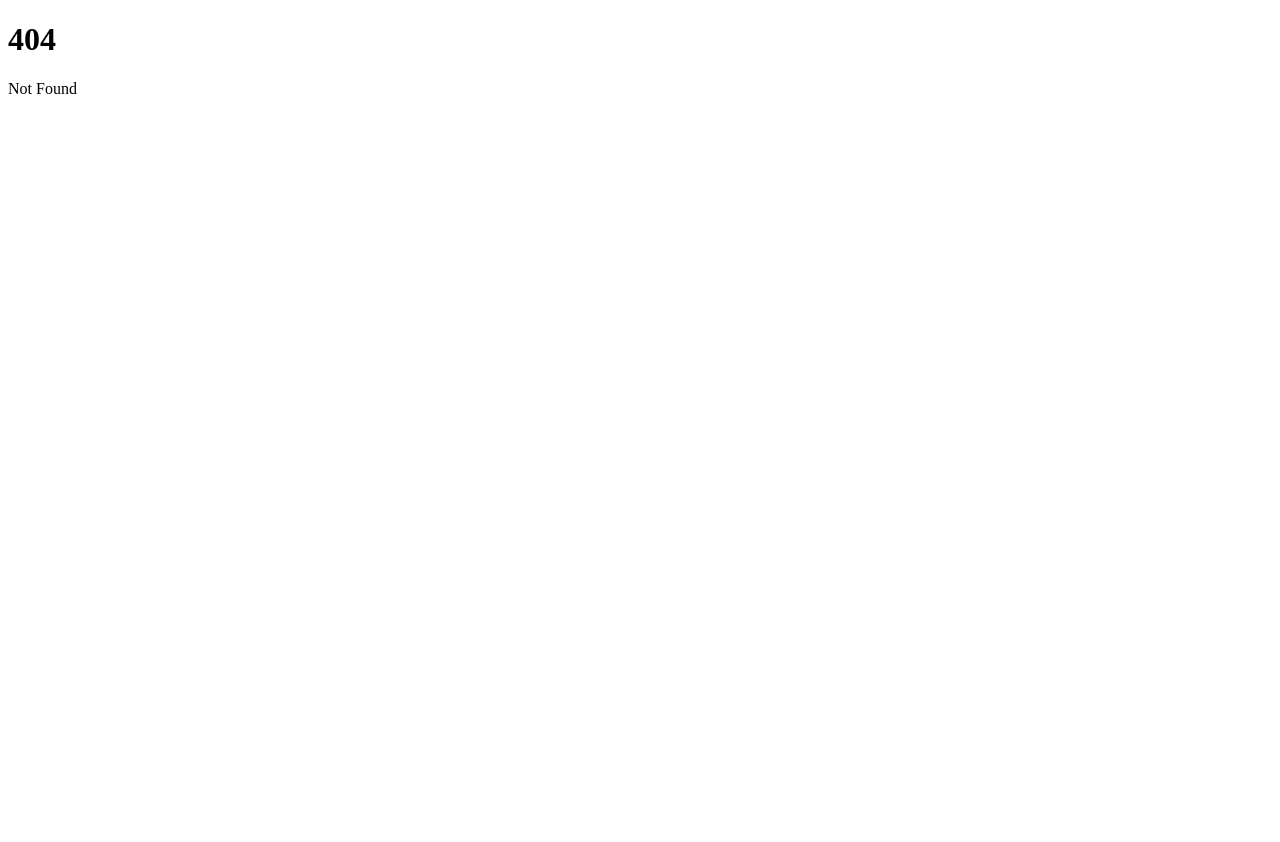
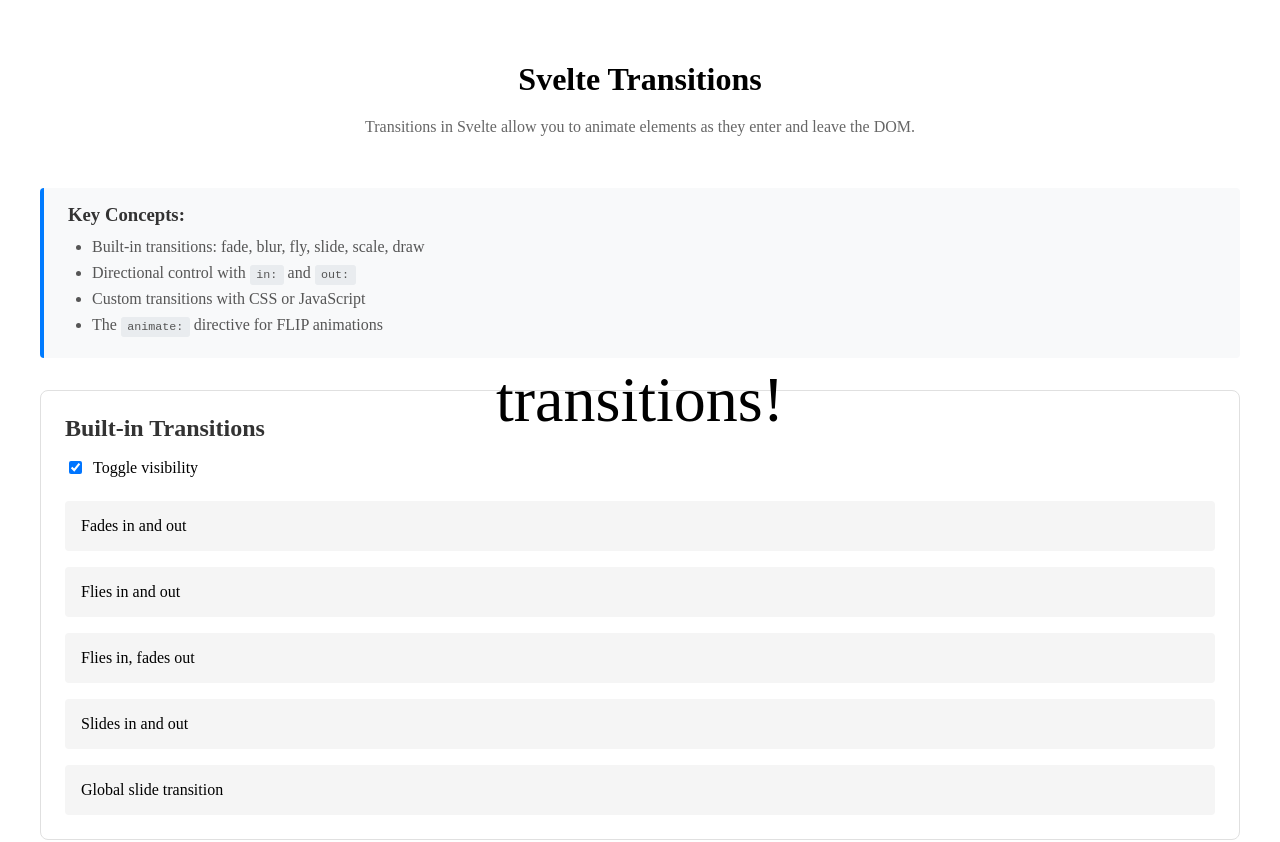
Before and after one commit to RakibRahman/Svelte, a SvelteKit app: page /transitions in a window 1280 px wide. Before the commit this address had no page. Shown: the top 842 px of the page. Before the commit the page ends 800 px from the top, so only its background shows below. Built offline with nearby package versions, Linux system fonts and the light colour scheme.

Commit message:
transitions

```diff
--- a/src/routes/+page.svelte
+++ b/src/routes/+page.svelte
@@ -36,6 +36,7 @@
                 >Go to Classes and styles Page →</a
             >
             <a href="/actions" class="nav-button">Go to Actions Page →</a>
+            <a href="/transitions" class="nav-button">Go to Transitions Page →</a>
         </nav>
         <Nested />
         <img {src} alt="{name} dances." width="80px" />
--- /dev/null
+++ b/src/routes/transitions/+page.svelte
@@ -0,0 +1,294 @@
+<script lang="ts">
+    import { fade, fly, slide } from "svelte/transition";
+    import { elasticOut } from "svelte/easing";
+    import { flip } from "svelte/animate";
+
+    const messages = [
+        "reticulating splines...",
+        "generating witty dialog...",
+        "swapping time and space...",
+        "640K ought to be enough for anybody",
+        "checking the gravitational constant in your locale...",
+        "keep calm and npm install",
+        "counting backwards from Infinity",
+        "I'm sorry Dave, I can't do that.",
+        "adjusting flux capacitor...",
+        "constructing additional pylons...",
+        "rm -rf /",
+    ];
+
+    let visible = $state(true);
+    let status = $state("waiting...");
+    const spin = (node: HTMLElement, { duration }: { duration: number }) => {
+        console.log(node);
+        return {
+            duration,
+            css: (t: number, u: number) => {
+                const eased = elasticOut(t);
+
+                return `
+					transform: scale(${eased}) rotate(${eased * 1080}deg);
+					color: hsl(
+						${Math.trunc(t * 360)},
+						${Math.min(100, 1000 * u)}%,
+						${Math.min(50, 500 * u)}%
+					);`;
+            },
+        };
+    };
+
+    function typewriter(node: HTMLElement, { speed = 1 }) {
+        const valid =
+            node.childNodes.length === 1 &&
+            node.childNodes[0].nodeType === Node.TEXT_NODE;
+
+        if (!valid) {
+            throw new Error(
+                `This transition only works on elements with a single text node child`,
+            );
+        }
+
+        const text = node.textContent;
+        const duration = text.length / (speed * 0.01);
+
+        return {
+            duration,
+            tick: (t: number) => {
+                const i = Math.trunc(text.length * t);
+                node.textContent = text.slice(0, i);
+            },
+        };
+    }
+
+    let i = $state(-1);
+
+    $effect(() => {
+        const interval = setInterval(() => {
+            i += 1;
+            i %= messages.length;
+        }, 2500);
+
+        return () => {
+            clearInterval(interval);
+        };
+    });
+</script>
+
+<div class="container">
+    <h1>Svelte Transitions</h1>
+    <p class="intro">
+        Transitions in Svelte allow you to animate elements as they enter and
+        leave the DOM.
+    </p>
+
+    <div class="info-box">
+        <h3>Key Concepts:</h3>
+        <ul>
+            <li>Built-in transitions: fade, blur, fly, slide, scale, draw</li>
+            <li>
+                Directional control with <code>in:</code> and <code>out:</code>
+            </li>
+            <li>Custom transitions with CSS or JavaScript</li>
+            <li>The <code>animate:</code> directive for FLIP animations</li>
+        </ul>
+    </div>
+
+    <section class="demo-section">
+        <h2>Built-in Transitions</h2>
+        <label class="toggle">
+            <input type="checkbox" bind:checked={visible} />
+            <span>Toggle visibility</span>
+        </label>
+
+        {#if visible}
+            <div class="examples">
+                <p transition:fade>Fades in and out</p>
+                <p transition:fly={{ y: 200, duration: 2000 }}>
+                    Flies in and out
+                </p>
+                <p in:fly={{ y: 100, duration: 100 }} out:fade>
+                    Flies in, fades out
+                </p>
+                <p transition:slide>Slides in and out</p>
+                <p transition:slide|global>Global slide transition</p>
+            </div>
+        {/if}
+    </section>
+
+    <section class="demo-section">
+        <h2>Custom CSS Transition</h2>
+        <p class="description">
+            Create custom transitions by returning CSS properties
+        </p>
+        {#if visible}
+            <div class="centered" in:spin={{ duration: 8000 }} out:fade>
+                <span>transitions!</span>
+            </div>
+        {/if}
+    </section>
+
+    <section class="demo-section">
+        <h2>Custom JS Transition & Events</h2>
+        <p class="description">
+            Use JavaScript to control transitions and listen to transition
+            events
+        </p>
+        <p class="status">Status: {status}</p>
+        {#if visible}
+            <p
+                class="typewriter"
+                transition:typewriter={{ speed: 2 }}
+                onintrostart={() => (status = "intro started")}
+                onoutrostart={() => (status = "outro started")}
+                onintroend={() => (status = "intro ended")}
+                onoutroend={() => (status = "outro ended")}
+            >
+                The quick brown fox jumps over the lazy dog
+            </p>
+        {/if}
+    </section>
+
+    <section class="demo-section">
+        <h2>Key Blocks</h2>
+        <p class="description">
+            Trigger transitions on value changes using key blocks
+        </p>
+        {#key i}
+            <p class="loading" in:typewriter={{ speed: 10 }}>
+                {messages[i] || ""}
+            </p>
+        {/key}
+    </section>
+</div>
+
+<style>
+    .container {
+        max-width: 1200px;
+        margin: 0 auto;
+        padding: 2rem;
+    }
+
+    h1 {
+        text-align: center;
+        margin-bottom: 1rem;
+    }
+
+    h2 {
+        margin-top: 0;
+        margin-bottom: 1rem;
+        color: #333;
+    }
+
+    .intro {
+        text-align: center;
+        max-width: 800px;
+        margin: 0 auto 3rem;
+        color: #666;
+        line-height: 1.6;
+    }
+
+    .info-box {
+        background: #f8f9fa;
+        border-left: 4px solid #007bff;
+        padding: 1rem 1.5rem;
+        border-radius: 4px;
+        margin-bottom: 2rem;
+    }
+
+    .info-box h3 {
+        margin-top: 0;
+        margin-bottom: 0.75rem;
+        color: #333;
+    }
+
+    .info-box ul {
+        margin: 0;
+        padding-left: 1.5rem;
+    }
+
+    .info-box li {
+        margin: 0.5rem 0;
+        color: #555;
+    }
+
+    .info-box code {
+        background: #e9ecef;
+        padding: 0.2rem 0.4rem;
+        border-radius: 3px;
+        font-family: monospace;
+        font-size: 0.9em;
+    }
+
+    .demo-section {
+        background: #fff;
+        border: 1px solid #e0e0e0;
+        border-radius: 8px;
+        padding: 1.5rem;
+        margin-bottom: 2rem;
+    }
+
+    .description {
+        color: #666;
+        margin-bottom: 1rem;
+    }
+
+    .toggle {
+        display: flex;
+        align-items: center;
+        gap: 0.5rem;
+        margin-bottom: 1.5rem;
+        cursor: pointer;
+    }
+
+    .toggle input {
+        cursor: pointer;
+    }
+
+    .examples {
+        display: flex;
+        flex-direction: column;
+        gap: 1rem;
+    }
+
+    .examples p {
+        background: #f5f5f5;
+        padding: 1rem;
+        border-radius: 4px;
+        margin: 0;
+    }
+
+    .status {
+        color: #007bff;
+        font-weight: 500;
+        margin-bottom: 1rem;
+    }
+
+    .typewriter {
+        background: #f5f5f5;
+        padding: 1rem;
+        border-radius: 4px;
+        font-family: monospace;
+    }
+
+    .loading {
+        background: #f5f5f5;
+        padding: 1rem;
+        border-radius: 4px;
+        min-height: 3rem;
+        display: flex;
+        align-items: center;
+    }
+
+    .centered {
+        position: absolute;
+        left: 50%;
+        top: 50%;
+        transform: translate(-50%, -50%);
+    }
+
+    .centered span {
+        position: absolute;
+        transform: translate(-50%, -50%);
+        font-size: 4em;
+    }
+</style>
```
Also changed, not shown: 1 other file (tests, documents, lock files or other folders).
